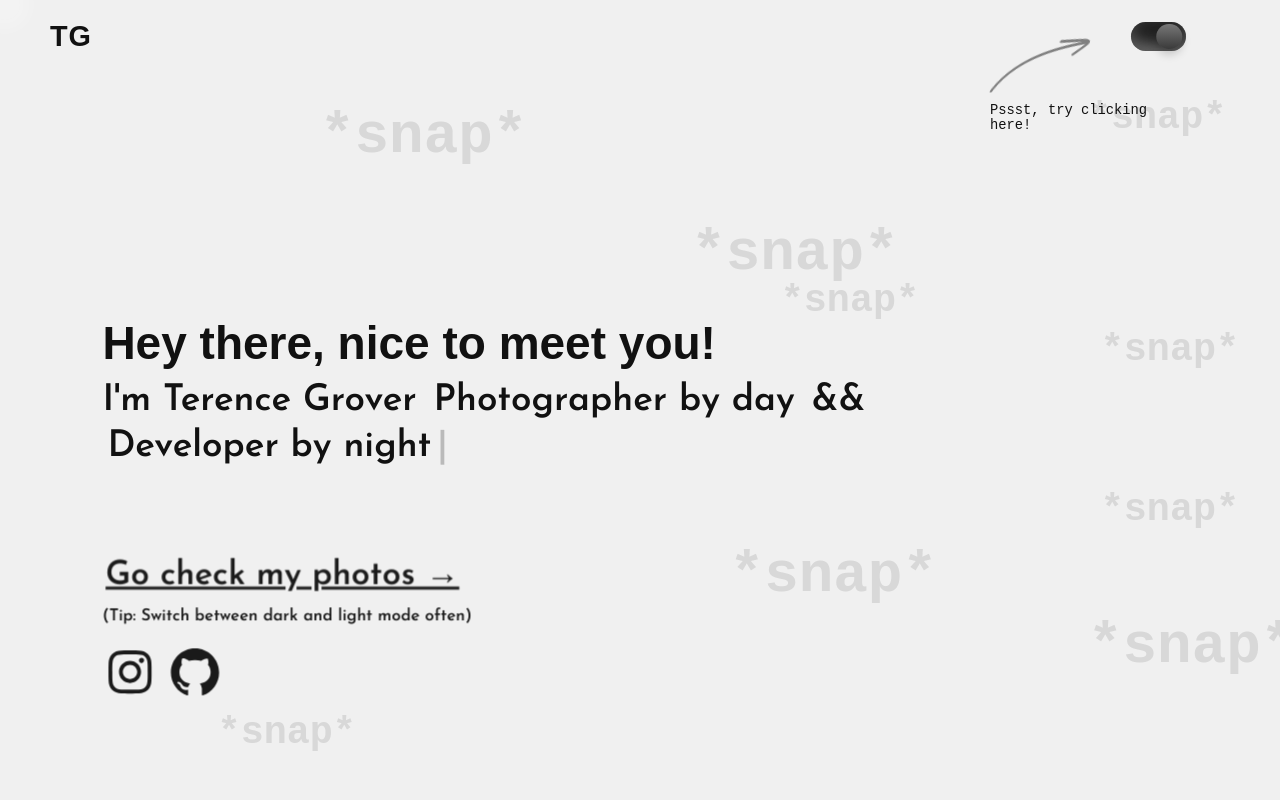
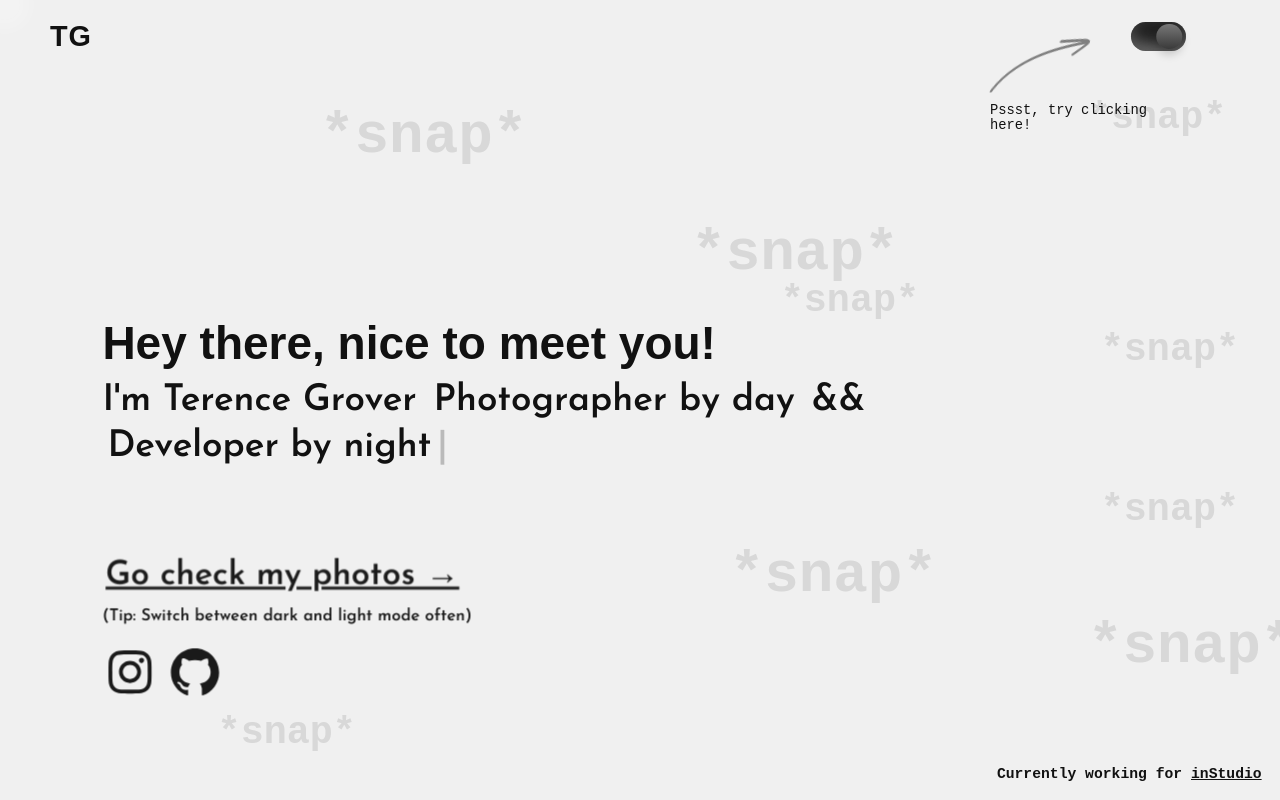
Before and after one commit to TerenceGrover/PortFolio, a React (Vite) app in the folder client/: page / in a window 1280 px wide. Built offline with nearby package versions, Linux system fonts and the light colour scheme; no server answers; a web font is replaced by a local one.

Commit message:
feat: inStudio backlink

```diff
--- a/client/src/App.tsx
+++ b/client/src/App.tsx
@@ -86,6 +86,28 @@ function App() {
         <BackgroundDeco dark={dark} />
       </div>
       <BlurryCursor />
+      <span
+        style={{
+          position: 'fixed',
+          bottom: '0',
+          right: '0',
+          margin: '1rem',
+          fontSize: '0.8rem',
+        }}
+      >
+        Currently working for{' '}
+        <a
+          href="https://www.instudio.digital/"
+          target="_blank"
+          rel="noreferrer"
+          style={{
+            color: dark ? '#f0f0f0' : '#111111',
+            textDecoration: 'underline',
+          }}
+        >
+          inStudio
+        </a>
+      </span>
     </MobileContext.Provider>
   );
 }
```
